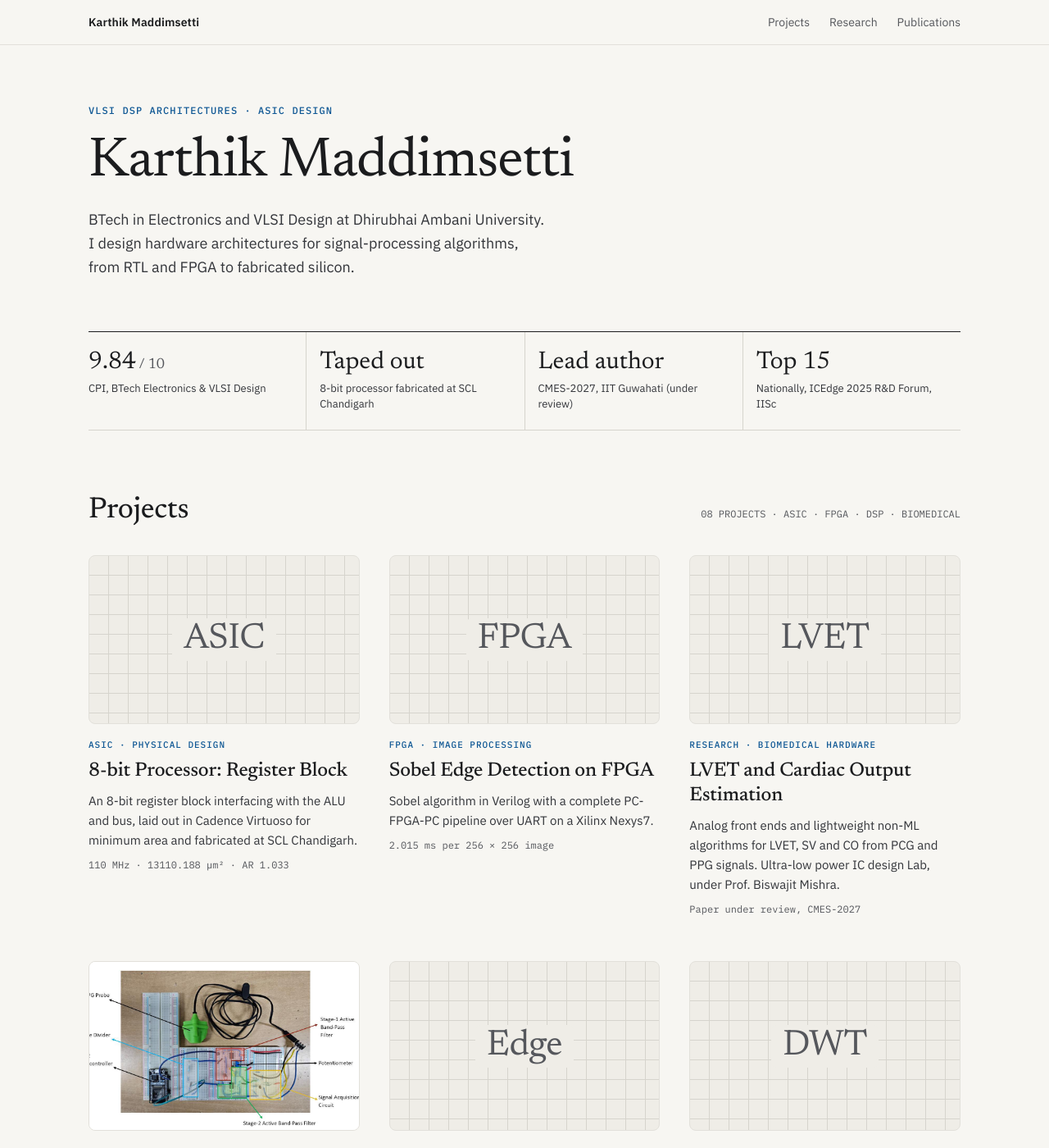
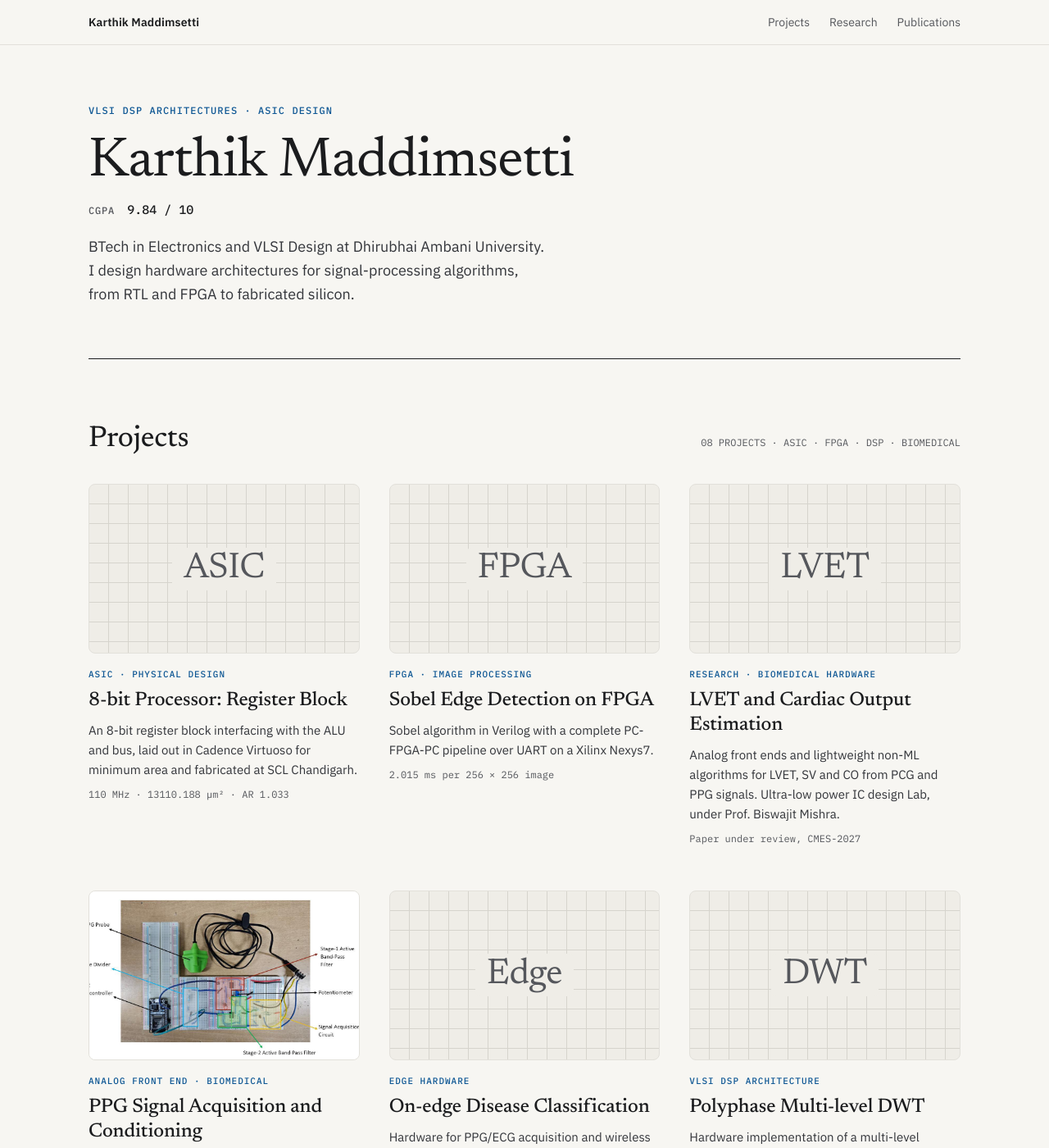
Before and after one commit to karthikm-22/karthikm-22.github.io, a Jekyll site: the page built from index.html, in a window 1280 px wide and 1400 px high. Shown: the whole window at 82% size. Built offline with Jekyll 4.4.1, drawn with Linux system fonts in a browser that asks for light colours.

Commit message:
Remove highlights strip; show CGPA as a line under the name
Co-Authored-By: Claude Opus 5.5 <noreply@anthropic.com>
Claude-Session: https://claude.ai/code/session_01AKG1NoTwCQwdDbFKPKq22J

```diff
--- a/_data/profile.yml
+++ b/_data/profile.yml
@@ -11,6 +11,9 @@ bio: >-
   I design hardware architectures for signal-processing algorithms,
   from RTL and FPGA to fabricated silicon.
 
+# Shown as a line of text right under the name
+cgpa: "9.84 / 10"
+
 photo: ""        # e.g. images/profile.jpg  (portrait, about 800 × 1000 px)
 
 # Contact & links
@@ -19,21 +22,6 @@ cv: ""           # e.g. files/Karthik-Maddimsetti-CV.pdf
 github: ""       # e.g. https://github.com/karthikm-22
 linkedin: ""     # e.g. https://www.linkedin.com/in/...
 scholar: ""      # e.g. https://scholar.google.com/citations?user=...
-
-# The four highlight numbers under the intro
-stats:
-  - value: "9.84"
-    suffix: "/ 10"
-    label: CPI, BTech Electronics & VLSI Design
-  - value: Taped out
-    suffix: ""
-    label: 8-bit processor fabricated at SCL Chandigarh
-  - value: Lead author
-    suffix: ""
-    label: CMES-2027, IIT Guwahati (under review)
-  - value: Top 15
-    suffix: ""
-    label: Nationally, ICEdge 2025 R&D Forum, IISc
 
 # Shown next to the "Projects" heading
 project_tags: ASIC · FPGA · DSP · Biomedical
--- a/css/style.css
+++ b/css/style.css
@@ -36,20 +36,14 @@ p{text-wrap:pretty}
 .hero-text{flex:999 1 460px;display:flex;flex-direction:column;gap:22px;min-width:0}
 .hero h1{margin:0;font-family:var(--serif);font-weight:400;font-size:clamp(42px,6vw,68px);line-height:1;letter-spacing:-.015em}
 .hero p{margin:0;font-size:18px;line-height:1.6;color:var(--body);max-width:560px}
+.hero .cgpa{margin-top:-8px;font-family:var(--mono);font-size:15px;font-weight:500;color:var(--ink)}
+.hero .cgpa .label{font-size:12px;margin-right:6px}
 .actions{display:flex;flex-wrap:wrap;gap:24px;align-items:center;padding-top:6px}
 .actions a{font-size:14px;font-weight:500}
 .btn{padding:12px 22px;background:var(--ink);color:var(--bg)!important;border-radius:6px}
 .btn:hover{background:#000;text-decoration:none}
 .hero-photo{flex:1 1 220px;max-width:280px}
 .hero-photo img{width:100%;aspect-ratio:4/5;object-fit:cover;border-radius:8px;display:block}
-
-/* stats */
-.stats{display:grid;grid-template-columns:repeat(auto-fit,minmax(200px,1fr));gap:1px;background:var(--line-2);border-top:1px solid var(--ink);border-bottom:1px solid var(--line-2)}
-.stats>div{background:var(--bg);padding:22px 16px;display:flex;flex-direction:column;gap:8px}
-.stats>div:first-child{padding-left:0}
-.stats .big{font-family:var(--serif);font-size:30px;line-height:1}
-.stats .big small{font-size:18px;color:var(--muted)}
-.stats .small{font-size:13px;color:var(--body);line-height:1.4}
 
 /* sections */
 .section{padding:64px 0;border-top:1px solid var(--ink);scroll-margin-top:64px}
@@ -59,7 +53,7 @@ p{text-wrap:pretty}
 .split>.body{flex:999 1 520px;display:flex;flex-direction:column;gap:16px;min-width:0}
 
 /* projects */
-.projects{display:flex;flex-direction:column;gap:36px;padding:80px 0;scroll-margin-top:64px}
+.projects{display:flex;flex-direction:column;gap:36px;padding:80px 0;border-top:1px solid var(--ink);scroll-margin-top:64px}
 .projects-head{display:flex;justify-content:space-between;align-items:baseline;flex-wrap:wrap;gap:12px}
 .grid{display:grid;grid-template-columns:repeat(auto-fill,minmax(min(100%,320px),1fr));gap:56px 36px}
 .card{display:flex;flex-direction:column;gap:18px;min-width:0;color:var(--ink)}
--- a/index.html
+++ b/index.html
@@ -27,6 +27,7 @@ layout: default
     <div class="hero-text">
       <div class="eyebrow">{{ p.eyebrow }}</div>
       <h1>{{ p.name }}</h1>
+      {%- if p.cgpa and p.cgpa != "" %}<div class="cgpa"><span class="label">CGPA</span> {{ p.cgpa }}</div>{% endif %}
       <p>{{ p.bio }}</p>
       {%- capture has_actions -%}{{ p.cv }}{{ p.github }}{{ p.linkedin }}{%- endcapture -%}
       {%- if has_actions != "" %}
@@ -42,13 +43,6 @@ layout: default
     {%- endif %}
   </header>
 
-  {%- if p.stats.size > 0 %}
-  <section class="stats" aria-label="Highlights">
-    {%- for s in p.stats %}
-    <div><span class="big">{{ s.value }}{% if s.suffix and s.suffix != "" %}<small> {{ s.suffix }}</small>{% endif %}</span><span class="small">{{ s.label }}</span></div>
-    {%- endfor %}
-  </section>
-  {%- endif %}
 
   <section id="projects" class="projects">
     <div class="projects-head">
```
Also changed, not shown: .pages.yml, README.md.
